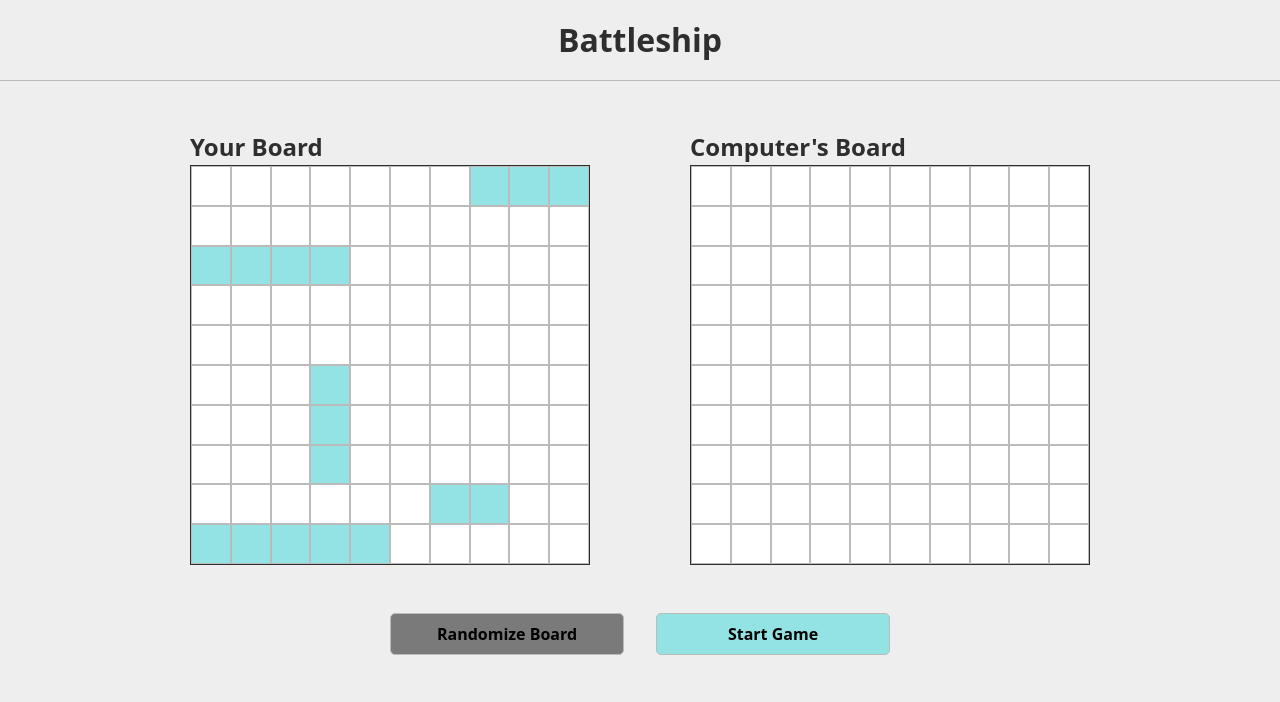
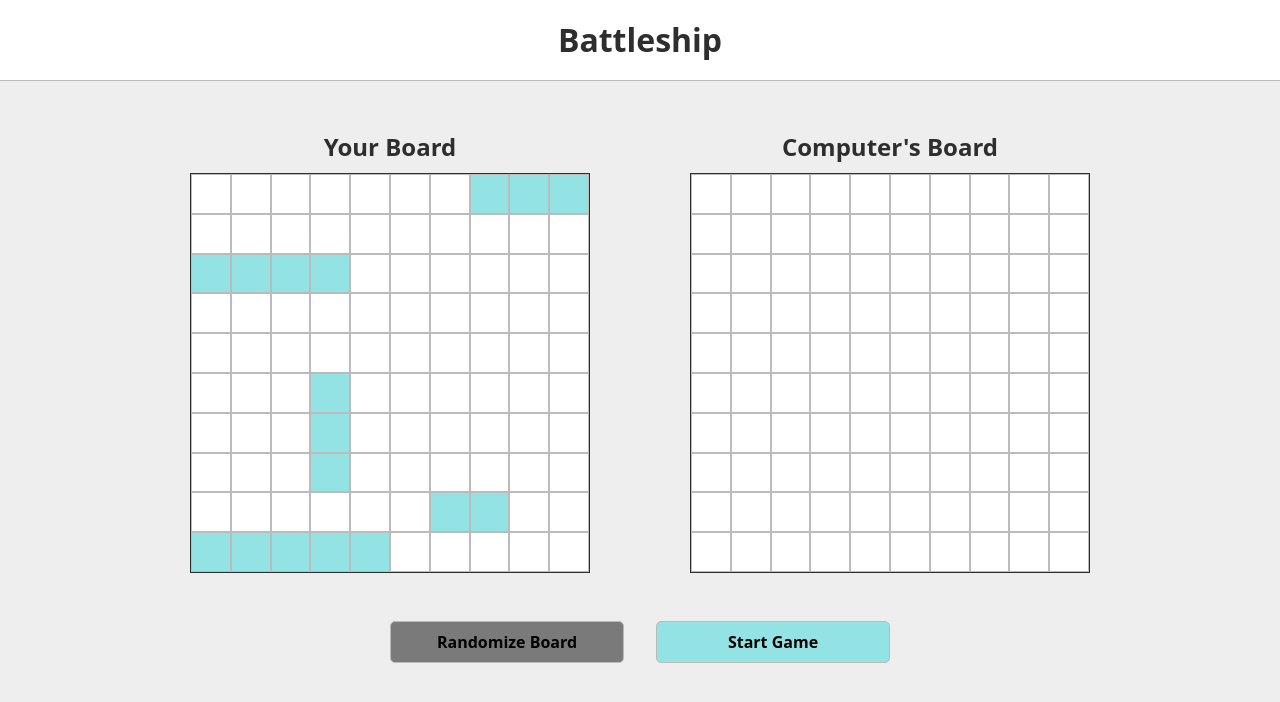
Before and after one commit to xxc451/battleship, a website built with webpack: page src/template.html in a window 1280 px wide. Built offline with nearby package versions, Linux system fonts and the light colour scheme.

Commit message:
Improve styling of headers

```diff
--- a/src/style.css
+++ b/src/style.css
@@ -67,6 +67,7 @@ header {
 header h1 {
   padding: 16px;
   text-align: center;
+  background-color: white;
 }
 
 #content {
@@ -78,6 +79,11 @@ header h1 {
   display: flex;
   justify-content: space-around;
   margin: 48px 0;
+}
+
+.board-container h2 {
+  text-align: center;
+  margin-bottom: 8px;
 }
 
 .board {
```
